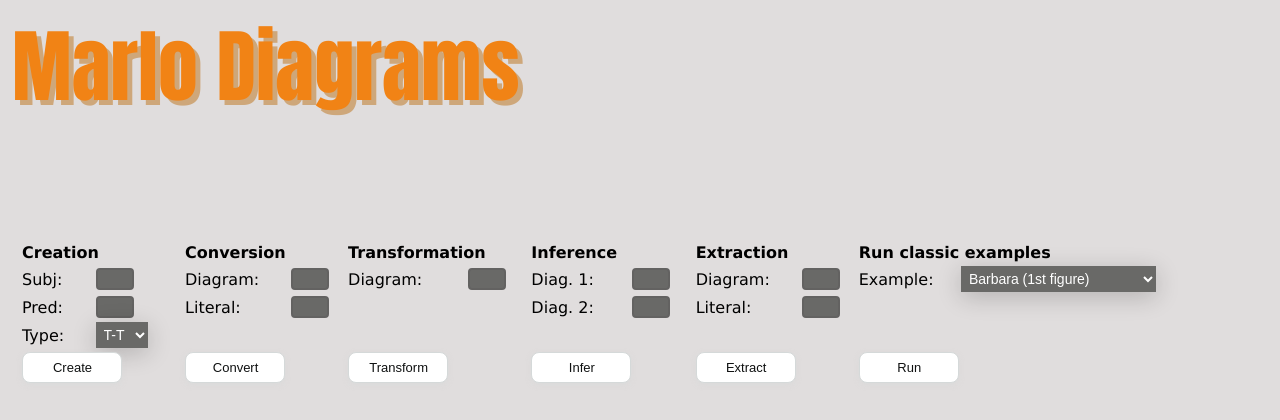
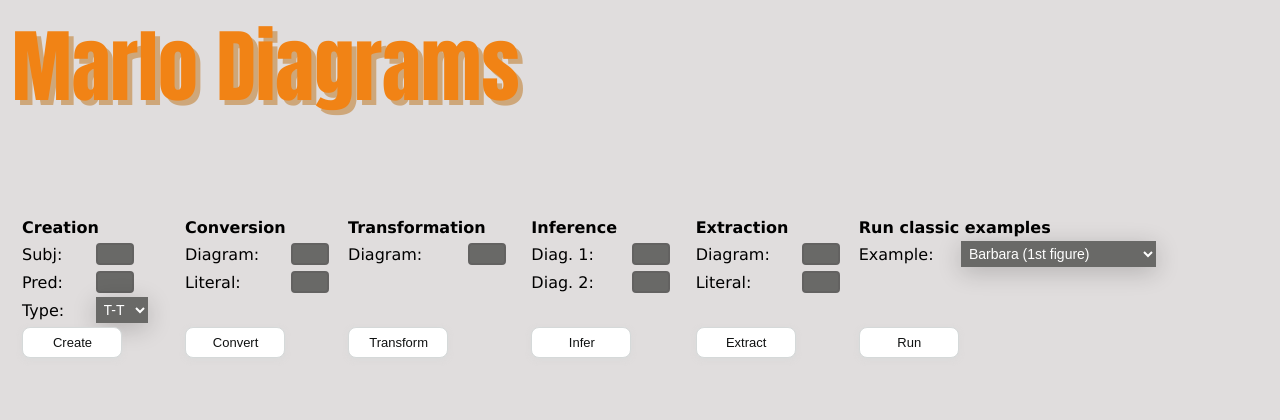
Before and after one commit to fersoler/MarloDiagrams, a plain HTML site: page MarloDiagrams.html in a window 1280 px wide. Shown: the top 420 px of the page. Drawn offline with Linux system fonts and the light colour scheme.

Commit message:
Space removed

```diff
--- a/MarloDiagrams.html
+++ b/MarloDiagrams.html
@@ -23,7 +23,7 @@
         <p>&nbsp;</p>
         <div id="erricsubj" class="error">&nbsp;</div>
         <div id="erricpred" class="error"> &nbsp;</div>
-    <p>&nbsp;</p>
+    <br/>
         <form>
             <table width="1200">
                 <tr>
```
